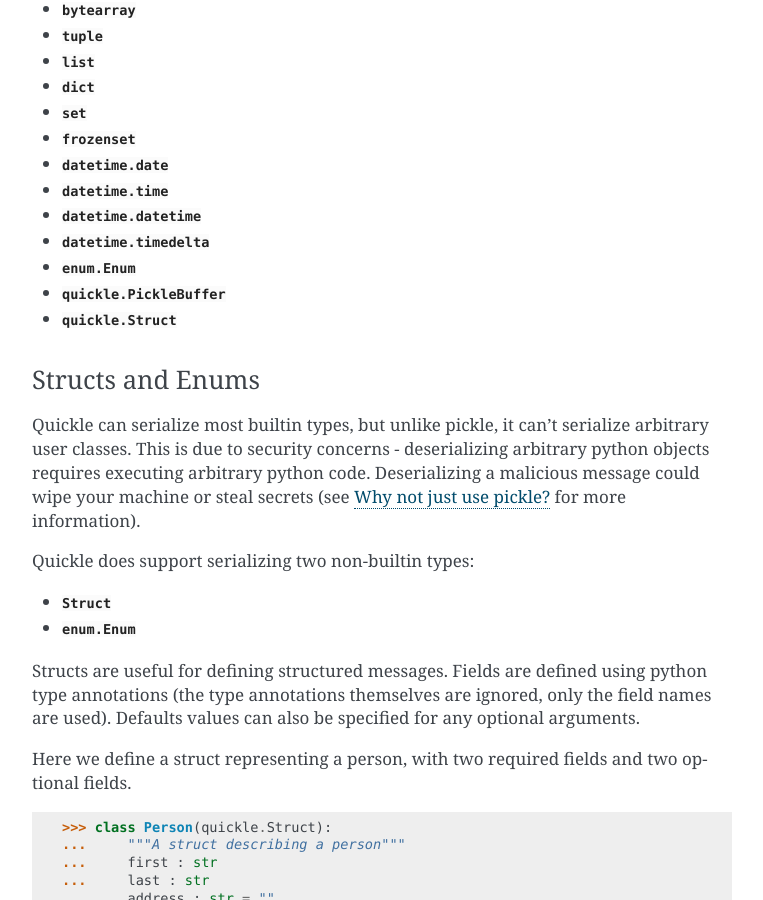
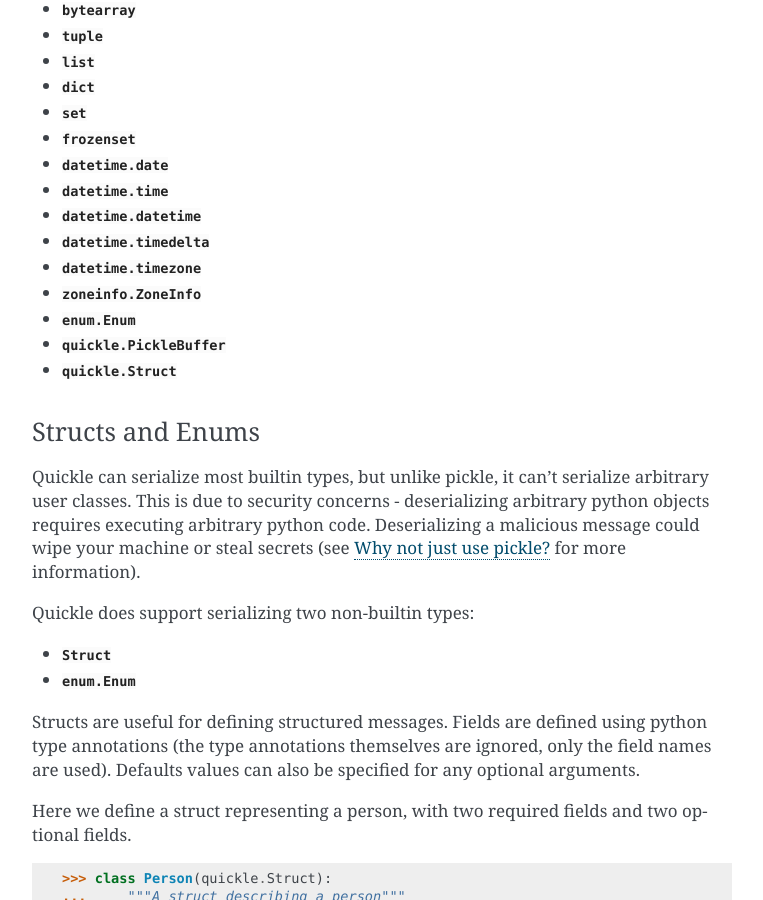
Before and after one commit to jcrist/quickle, a Sphinx documentation site: the page built from docs/source/index.rst, in a window 1280 px wide and 900 px high, scrolled down 1506 px. Shown: the whole window, without its empty margins (358-1121 px from the left). Built offline with Sphinx 7.4.7, drawn with Linux system fonts in a browser that asks for light colours; the version number is read from the project's files by our own code.

Commit message:
Add new types to docs
Now supporting:
- datetime.timezone
- zoneinfo.ZoneInfo

```diff
--- a/docs/source/index.rst
+++ b/docs/source/index.rst
@@ -95,6 +95,8 @@ Quickle currently supports serializing the following types:
 - `datetime.time`
 - `datetime.datetime`
 - `datetime.timedelta`
+- `datetime.timezone`
+- `zoneinfo.ZoneInfo`
 - `enum.Enum`
 - `quickle.PickleBuffer`
 - `quickle.Struct`
```
